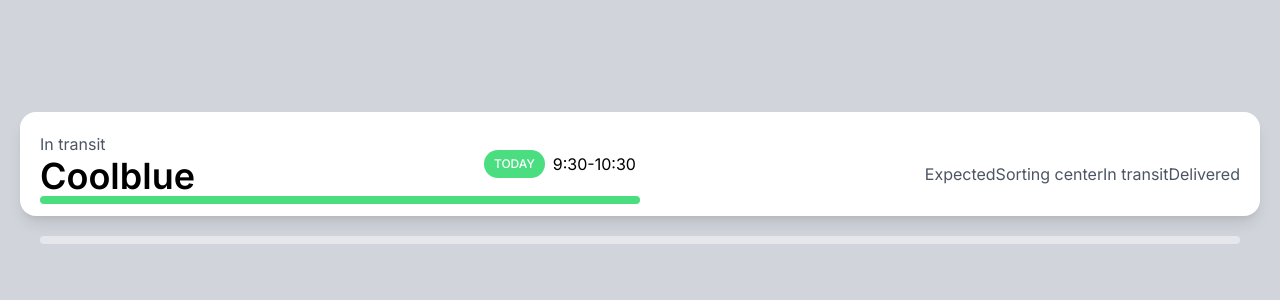
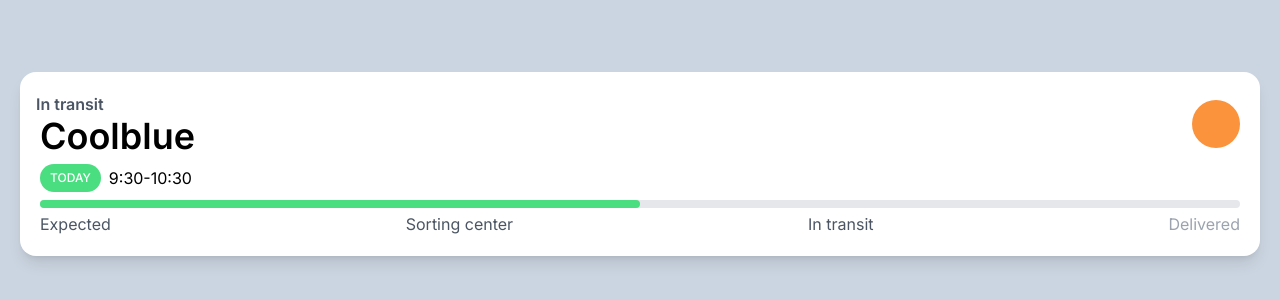
Before and after one commit to nature1339/carrot-market-reloaded, a Next.js app: page / in a window 1280 px wide. Shown: the part 236-536 px from the top of the page. Built offline with nearby package versions, Linux system fonts and the light colour scheme.

Commit message:
card-component

```diff
--- a/app/page.tsx
+++ b/app/page.tsx
@@ -1,28 +1,33 @@
 export default function Home() {
   return (
-    <main className="bg-gray-300 h-screen flex items-center justify-center p-5">
+    <main className="bg-slate-300 h-screen flex items-center justify-center p-5">
       <div className="bg-white shadow-lg p-5 rounded-2xl w-full">
         <div className="flex justify-between items-center">
           <div className="flex flex-col">
-            <span className="text-gray-600 font-semibold-mb-1">In transit</span>
-            <span className="text-4xl font-semibold">Coolblue</span>
+            <span className="text-gray-600 font-semibold -mx-1 ">
+              In transit
+            </span>
+            <span className="text-4xl font-semibold ">Coolblue</span>
           </div>
+          <div className="size-12 rounded-full bg-orange-400"></div>
+        </div>
+        <div>
           <div className="my-2 flex items-center gap-2">
             <span className="bg-green-400 text-white uppercase px-2.5 py-1.5 text-xs font-medium rounded-full">
               Today
             </span>
             <span>9:30-10:30</span>
           </div>
-          <div className="flex justify-between items-center mt-5 text-gray-600">
-            <span>Expected</span>
-            <span>Sorting center</span>
-            <span>In transit</span>
-            <span>Delivered</span>
+          <div className="relative">
+            <div className="bg-gray-200 absolute rounded-full w-full h-2"></div>
+            <div className="bg-green-400 absolute rounded-full w-1/2 h-2"></div>
           </div>
         </div>
-        <div className="relative">
-          <div className="bg-gray-200 top-10 absolute rounded-full w-full h-2" />
-          <div className="bg-green-400 absolute rounded-full w-1/2 h-2" />
+        <div className="flex justify-between items-center mt-5 text-gray-600">
+          <span>Expected</span>
+          <span>Sorting center</span>
+          <span>In transit</span>
+          <span className="text-gray-400">Delivered</span>
         </div>
       </div>
     </main>
```
